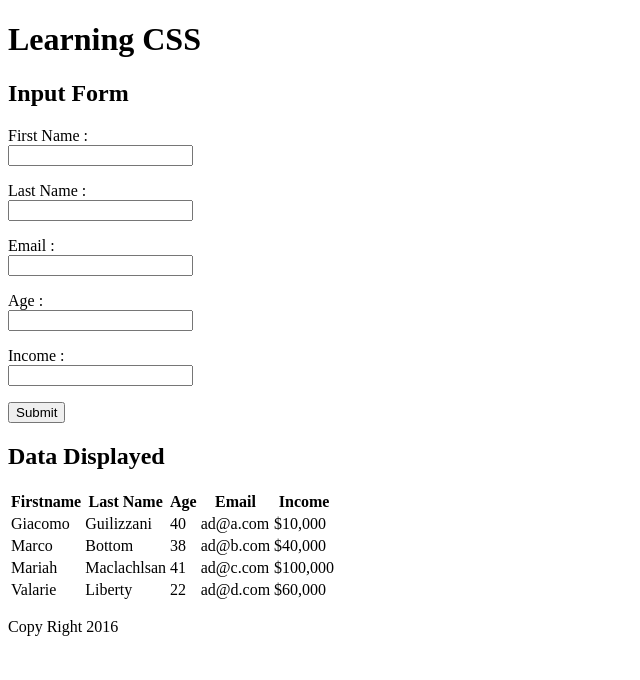
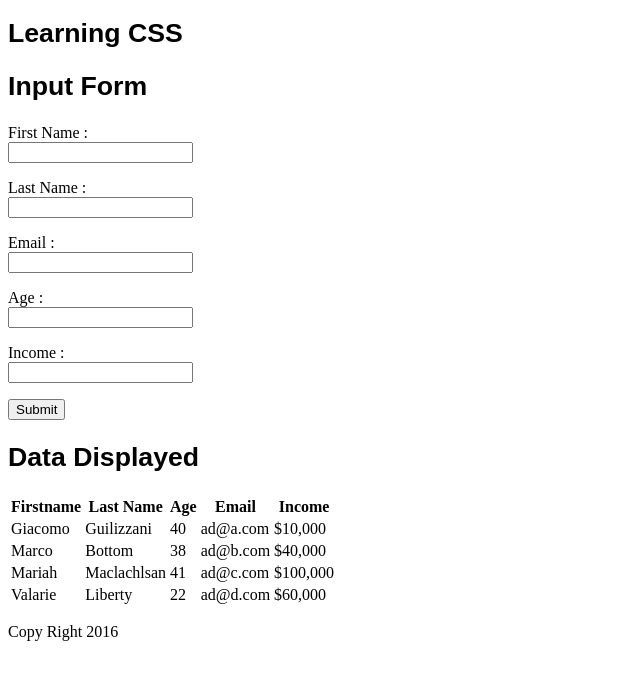
Before and after one commit to Dkarae/Learning-project, a plain HTML site: page index.html in a window 1280 px wide. Shown: the whole page, without its empty margins (0-640 px from the left). Drawn offline with Linux system fonts and the light colour scheme.

Commit message:
updated verison

```diff
--- a/index.html
+++ b/index.html
@@ -1,16 +1,15 @@
 <!DOCTYPE html>
 <html>
-<link rel="index.css" href="index.css">
-
 
 <head>
     <title>Learning CSS</title>
+    <link rel="stylesheet" href="index.css">
 </head>
 
 <body>
 
 
-        <h1>Learning CSS</h1>
+    <h1 class="h1">Learning CSS</h1>
 
     <h2>Input Form</h2>
     <form>
@@ -85,4 +84,5 @@
 
 
 </body>
+
 </html>
```
Lines whose indentation alone changed are shown as unchanged.
